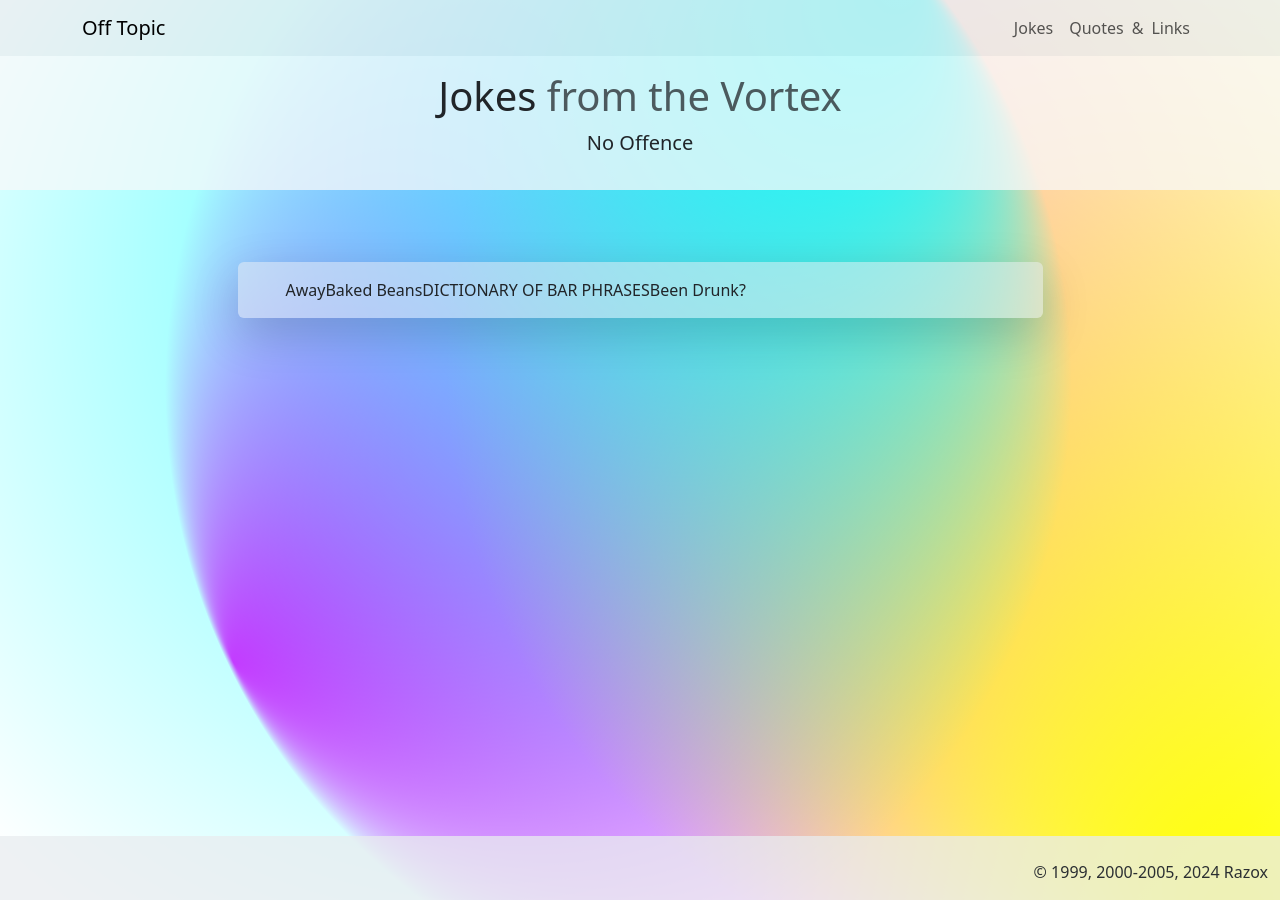
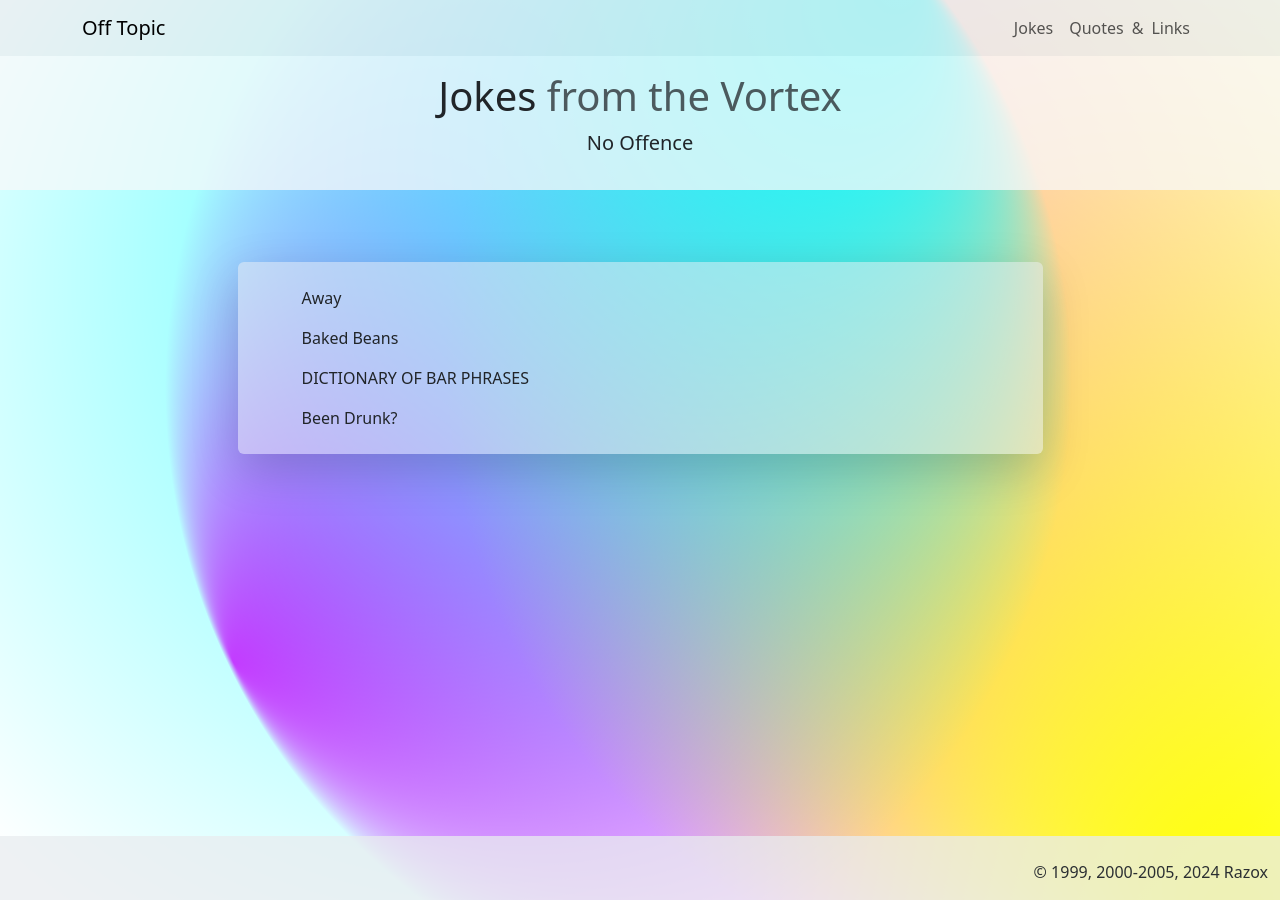
Before and after one commit to raz0x/razox, a Jekyll site: the page built from jokes.html, in a window 1280 px wide. Built offline with Jekyll 4.4.1, drawn with Linux system fonts in a browser that asks for light colours; the list of posts is cut into pages by our own code.

Commit message:
Update jokes.html

```diff
--- a/jokes.html
+++ b/jokes.html
@@ -9,10 +9,10 @@ lead: "No&nbsp;Offence"
 
 <section class="w-75 p-3 my-5 mx-auto">
     <div class="bg-body-secondary bg-opacity-50 shadow-lg rounded py-3 px-5">
-        <ul class="nav">
+        <ul class="nav flex-column">
         {% for joke in site.jokes %}
             <li class="nav-item">
-                <a href="{{ joke.url }}" class="text-reset text-decoration-none">{{ joke.subject }}</a></h2>
+                <a href="{{ joke.url }}" class="nav-link text-reset text-decoration-none">{{ joke.subject }}</a></h2>
             </li>
         {% endfor %}
         </ul>
```
